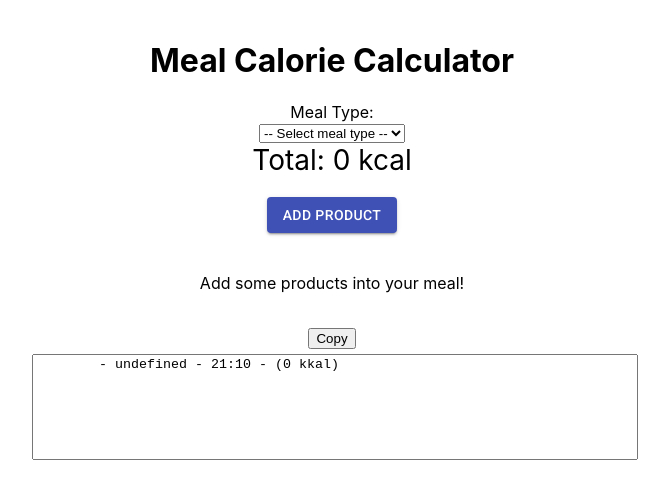
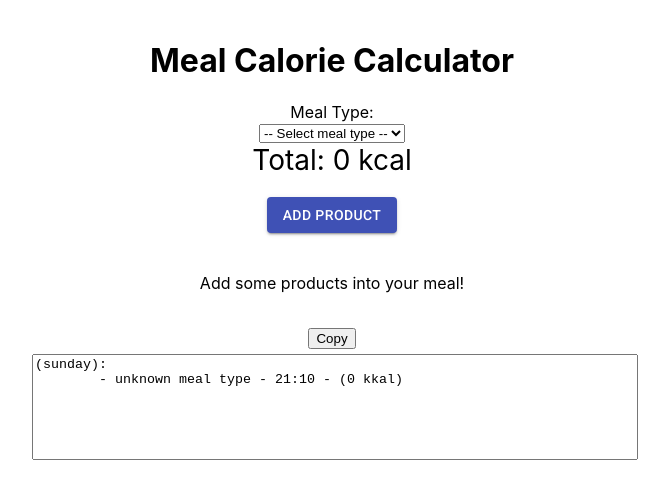
Before and after one commit to volodfast/react-calorie-calc, a React (Create React App) app: page / in a window 1280 px wide. Shown: the top 498 px of the page, without its empty margins (308-977 px from the left). Built offline with nearby package versions, Linux system fonts and the light colour scheme.

Commit message:
Add current day info to meal text representation

```diff
--- a/src/modules/meal/components/MealTextRepresentation/MealTextRepresentation.tsx
+++ b/src/modules/meal/components/MealTextRepresentation/MealTextRepresentation.tsx
@@ -3,6 +3,10 @@ import { FC } from 'react';
 import { MealTextRepresentationProps } from './MealTextRepresentation.interface';
 // styles
 import { useMealTextRepresentationStyles } from './MealTextRepresentation.styled';
+
+const intl = new Intl.DateTimeFormat('en-US', {
+  weekday: 'long',
+});
 
 const MealTextRepresentation: FC<MealTextRepresentationProps> = ({
   productList,
@@ -20,7 +24,14 @@ const MealTextRepresentation: FC<MealTextRepresentationProps> = ({
   const currentDate = new Date(Date.now());
   const dateString = `${currentDate.getHours()}:${currentDate.getMinutes()}`;
 
-  const mealTypeText = `	- ${mealType} - ${dateString} - (${totalCalories} kkal)\n`;
+  const weekday = intl.format(currentDate).toLocaleLowerCase();
+
+  const dayText = `(${weekday}):\n`;
+
+  const mealTypeText = `	- ${
+    mealType || 'unknown meal type'
+  } - ${dateString} - (${totalCalories} kkal)\n`;
+
   const productListText = productList
     .map((product) => {
       return `		${product.name} - ${product.weight}g - (${
@@ -31,7 +42,7 @@ const MealTextRepresentation: FC<MealTextRepresentationProps> = ({
     })
     .join('\n');
 
-  const textValue = mealTypeText + productListText;
+  const textValue = dayText + mealTypeText + productListText;
 
   const handleCopy = () => {
     navigator.clipboard.writeText(textValue);
```
